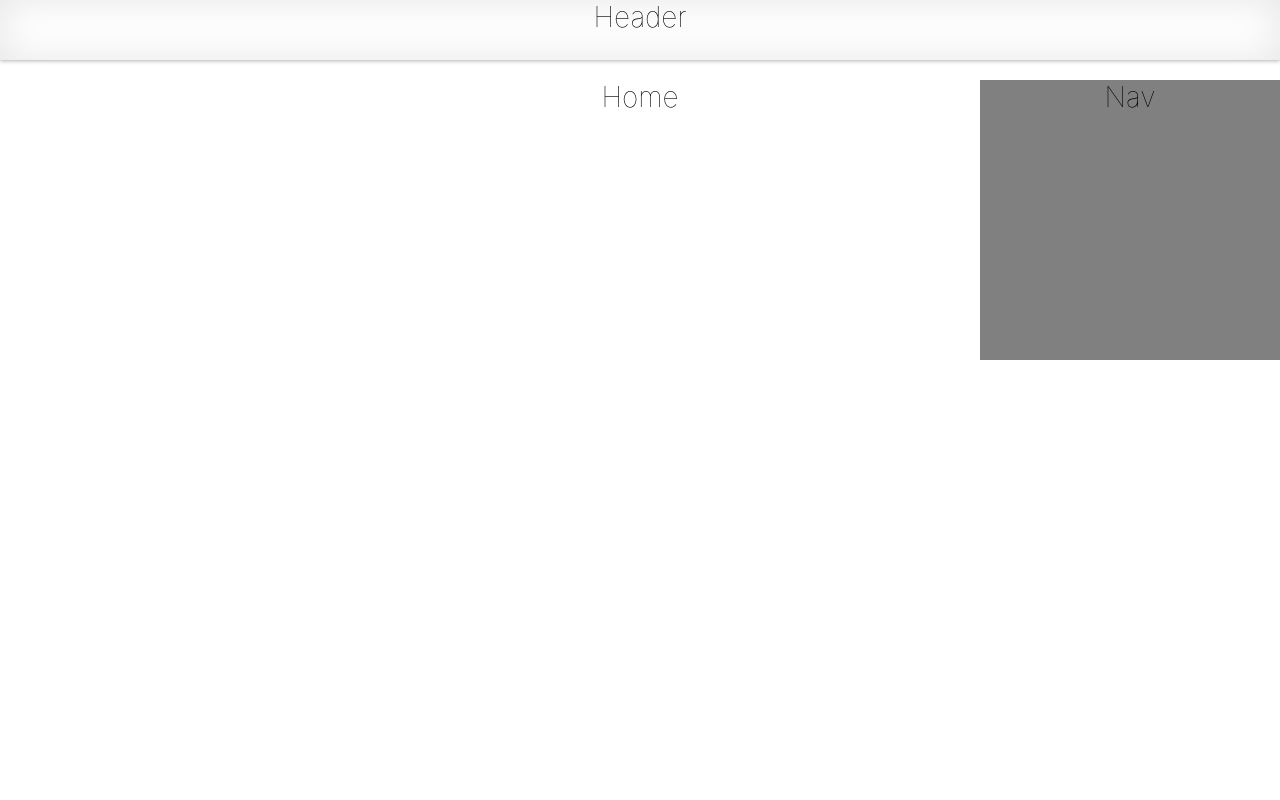
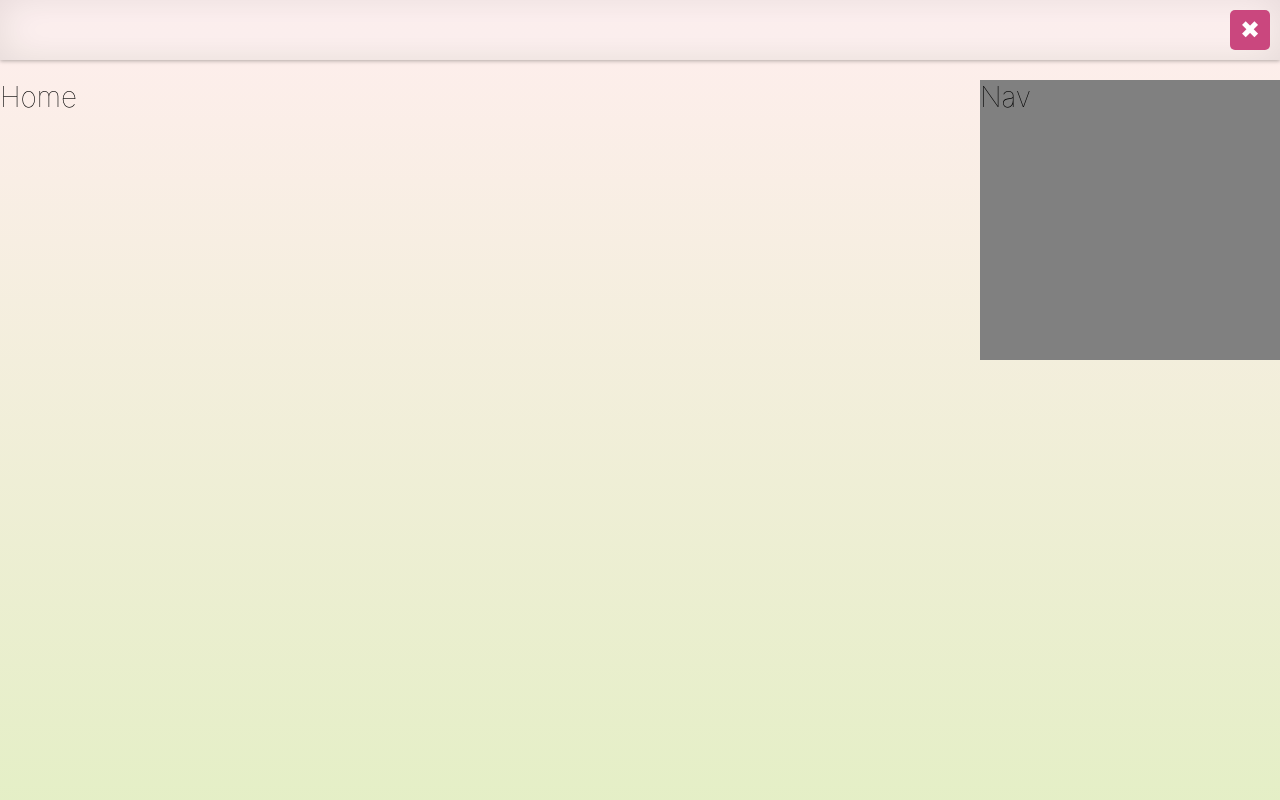
Before and after one commit to RedCAT18/personal-page, a React (Create React App) app: page / in a window 1280 px wide. Shown: the top 800 px of the page. Built offline with nearby package versions, Linux system fonts and the light colour scheme.

Commit message:
header processing

```diff
--- a/package.json
+++ b/package.json
@@ -3,6 +3,9 @@
   "version": "0.1.0",
   "private": true,
   "dependencies": {
+    "@fortawesome/fontawesome-svg-core": "^1.2.27",
+    "@fortawesome/free-solid-svg-icons": "^5.12.1",
+    "@fortawesome/react-fontawesome": "^0.1.8",
     "@testing-library/jest-dom": "^4.2.4",
     "@testing-library/react": "^9.3.2",
     "@testing-library/user-event": "^7.1.2",
--- a/src/App.js
+++ b/src/App.js
@@ -4,7 +4,7 @@ import './App.scss';
 import Header from './components/Header';
 import Nav from './components/Nav';
 
-import Home from './routes/Home';
+import Home from './routes/Home/';
 import Edu from './routes/Edu';
 import Skills from './routes/Skills';
 import Me from './routes/Me';
--- a/src/App.scss
+++ b/src/App.scss
@@ -1,5 +1,4 @@
 .App {
-  text-align: center;
   h1 {
     font-size: 28px;
     font-weight: 100;
--- a/src/components/Container/container.scss
+++ b/src/components/Container/container.scss
@@ -1,5 +1,6 @@
 .container {
-  padding: 80px 0;
   width: 100%;
   height: 1024px;
+  display: flex;
+  flex-direction: column;
 }
--- a/src/components/Header/header.scss
+++ b/src/components/Header/header.scss
@@ -8,9 +8,66 @@ h1 {
   left: 0;
   width: 100%;
   height: 60px;
+}
+
+.button__design {
+  border-radius: 5px;
+  border: none;
+  width: 40px;
+  height: 40px;
+  background-color: rgb(202, 71, 126);
+  color: white;
+  font-size: 1.5rem;
+}
+
+.header__container {
+  display: flex;
+  flex-direction: row;
+  justify-content: flex-end;
+  align-items: center;
+  .close__button {
+    margin-right: 10px;
+    margin-top: 10px;
+  }
+}
+
+.open__button {
+  position: fixed;
+  top: 0;
+  right: 40px;
+  width: 60px;
+  height: 60px;
+  border-bottom-left-radius: 5px;
+  border-bottom-right-radius: 5px;
+  display: flex;
+  justify-content: center;
+  align-items: center;
+}
+
+.header__shadow {
+  height: 60px;
   -webkit-box-shadow: 0 1px 4px rgba(0, 0, 0, 0.3),
     0 0 40px rgba(0, 0, 0, 0.1) inset;
   -moz-box-shadow: 0 1px 4px rgba(0, 0, 0, 0.3),
     0 0 40px rgba(0, 0, 0, 0.1) inset;
   box-shadow: 0 1px 4px rgba(0, 0, 0, 0.3), 0 0 40px rgba(0, 0, 0, 0.1) inset;
+  background-color: rgba(255, 255, 255, 0.2);
 }
+
+.slide-enter {
+  transform: translateY(-60px);
+}
+
+.slide-enter-active {
+  transform: translateY(0);
+  transition: all 500ms;
+}
+
+.slide-exit {
+  transform: translateY(0);
+}
+
+.slide-exit-active {
+  transform: translateY(-60px);
+  transition: all 500ms;
+}
--- a/src/components/Header/index.js
+++ b/src/components/Header/index.js
@@ -1,13 +1,42 @@
-import React from 'react';
+import React, { useState } from 'react';
+import { FontAwesomeIcon } from '@fortawesome/react-fontawesome';
 import './header.scss';
+import { CSSTransition, SwitchTransition } from 'react-transition-group';
+
+import { faChevronDown } from '@fortawesome/free-solid-svg-icons';
 
 const Header = () => {
+  const [show, setShow] = useState(true);
+
+  const toggleShow = () => {
+    setShow(!show);
+  };
+
   return (
-    <div className="header">
-      <div className="header__container">
-        <h1>Header</h1>
-      </div>
-    </div>
+    <SwitchTransition mode="out-in">
+      {show ? (
+        <CSSTransition in={show} timeout={500} classNames="slide">
+          <div className="header header__shadow">
+            <div className="header__container">
+              <button
+                className="close__button button__design"
+                onClick={toggleShow}
+              >
+                &#10006;
+              </button>
+            </div>
+          </div>
+        </CSSTransition>
+      ) : (
+        <CSSTransition in={!show} timeout={500} classNames="slide">
+          <div className="open__button header__shadow">
+            <button className="button__design" onClick={toggleShow}>
+              <FontAwesomeIcon icon={faChevronDown} />
+            </button>
+          </div>
+        </CSSTransition>
+      )}
+    </SwitchTransition>
   );
 };
 
--- a/src/routes/Home.js
+++ /dev/null
@@ -1,15 +0,0 @@
-import React from 'react';
-
-import Container from '../components/Container';
-
-const Home = () => {
-  return (
-    <div>
-      <Container>
-        <h1>Home</h1>
-      </Container>
-    </div>
-  );
-};
-
-export default Home;
--- /dev/null
+++ b/src/routes/Home/home.scss
@@ -0,0 +1,19 @@
+h1 {
+  margin: 0;
+}
+
+.home__content {
+  height: 100%;
+  padding-top: 80px;
+  background: #ffeeee; /* fallback for old browsers */
+  background: -webkit-linear-gradient(
+    to top,
+    #ddefbb,
+    #ffeeee
+  ); /* Chrome 10-25, Safari 5.1-6 */
+  background: linear-gradient(
+    to top,
+    #ddefbb,
+    #ffeeee
+  ); /* W3C, IE 10+/ Edge, Firefox 16+, Chrome 26+, Opera 12+, Safari 7+ */
+}
--- /dev/null
+++ b/src/routes/Home/index.js
@@ -0,0 +1,18 @@
+import React from 'react';
+import './home.scss';
+
+import Container from '../../components/Container';
+
+const Home = () => {
+  return (
+    <div>
+      <Container>
+        <div className="home__content">
+          <h1>Home</h1>
+        </div>
+      </Container>
+    </div>
+  );
+};
+
+export default Home;
```
Also changed, not shown: 1 other file (tests, documents, lock files or other folders).
